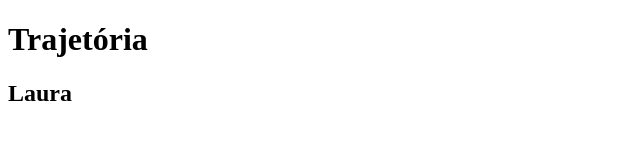
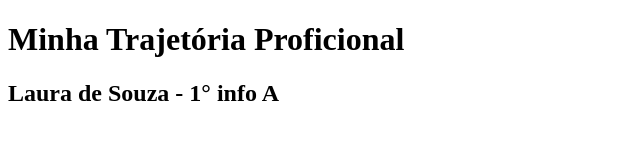
Before and after one commit to laura-mdc/Html, a plain HTML site: page index.html in a window 1280 px wide. Shown: the whole page, without its empty margins (0-640 px from the left). Drawn offline with Linux system fonts and the light colour scheme.

Commit message:
adição de texto em h1 e h2

```diff
--- a/index.html
+++ b/index.html
@@ -6,7 +6,7 @@
     <title>Currículo</title>
 </head>
 <body>
-    <h1>Trajetória</h1>
-    <h2>Laura</h2>
+    <h1> Minha Trajetória Proficional </h1>
+    <h2>Laura de Souza - 1° info A</h2>
 </body>
 </html>
```
